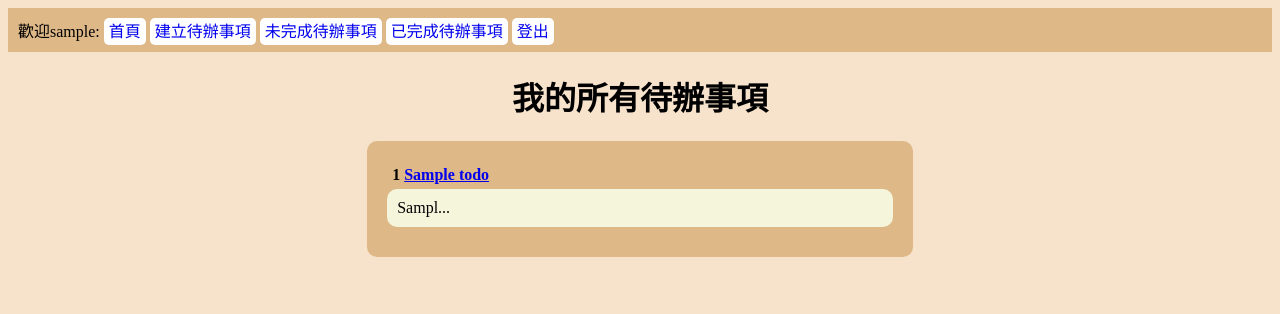
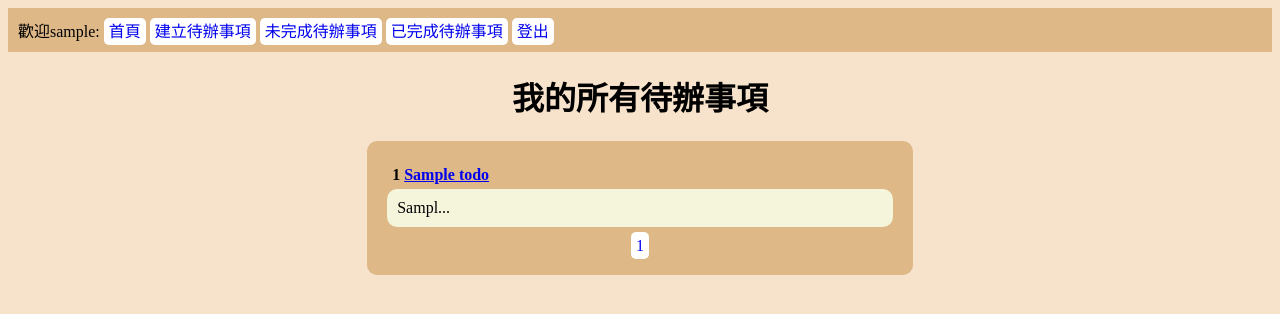
Before and after one commit to Ohnokaoru/todolist_report, a Django app: page / in a window 1280 px wide. Shown: the top 314 px of the page. Run offline with Django 5.2, Linux system fonts and the light colour scheme; a user stored in the database is signed in; tables that the repository leaves empty hold one stand-in row (values such as "Sample post").

Commit message:
完成頁碼呈現

```diff
--- a/static/css/style.css
+++ b/static/css/style.css
@@ -75,7 +75,8 @@ body {
     color: red;
 }
 
-#delete-todo-form {
+#delete-todo-form,
+#user-login-form {
     text-align: center;
     background-color: burlywood;
     margin: auto;
--- a/todo/templates/todo/all-todo.html
+++ b/todo/templates/todo/all-todo.html
@@ -27,11 +27,18 @@
         <a href="{% url 'all-todo' %}?page_btn=prev&page={{page}}">上一頁</a>
         {% endif %}
 
+        {% for i in total_page %}
+        <a href="{% url 'all-todo' %}?page_btn=&page={{i}}">{{i}}</a>
+        {% endfor %}
+
         {% if next %}
         <a href="{% url 'all-todo' %}?page_btn=next&page={{page}}">下一頁</a>
         {% endif %}
     </div>
 
 </div>
+<div id="message">
+    {{message}}
+</div>
 
 {% endblock %}
--- a/todo/templates/todo/completed-todo.html
+++ b/todo/templates/todo/completed-todo.html
@@ -27,6 +27,10 @@
         <a href="{% url 'completed-todo' %}?page_btn=prev&page={{page}}">上一頁</a>
         {% endif %}
 
+        {% for i in total_page %}
+        <a href="{% url 'completed-todo' %}?page_btn=&page={{i}}">{{i}}</a>
+        {% endfor %}
+
         {% if next %}
         <a href="{% url 'completed-todo' %}?page_btn=next&page={{page}}">下一頁</a>
         {% endif %}
--- a/todo/templates/todo/uncompleted-todo.html
+++ b/todo/templates/todo/uncompleted-todo.html
@@ -27,6 +27,10 @@
         <a href="{% url 'uncompleted-todo' %}?page_btn=prev&page={{page}}">上一頁</a>
         {% endif %}
 
+        {% for i in total_page %}
+        <a href="{% url 'uncompleted-todo' %}?page_btn=&page={{i}}">{{i}}</a>
+        {% endfor %}
+
         {% if next %}
         <a href="{% url 'uncompleted-todo' %}?page_btn=next&page={{page}}">下一頁</a>
         {% endif %}
--- a/todo/views.py
+++ b/todo/views.py
@@ -41,9 +41,10 @@ def create_todo(request):
 @login_required
 def all_todo(request):
     message = ""
-    todos = Todo.objects.all().order_by("-create_time")
+
+    todos = Todo.objects.filter(user=request.user).order_by("-create_time")
     if not todos:
-        message = "沒有待辦事項"
+        return redirect("create-todo")
 
     else:
         # 頁數預設為1
@@ -73,7 +74,9 @@ def all_todo(request):
         # 計算一頁的資料
         start = (page - 1) * page_size
         end = start + page_size
-        todos = Todo.objects.all().order_by("-create_time")[start:end]
+        todos = Todo.objects.filter(user=request.user).order_by("-create_time")[
+            start:end
+        ]
 
         next = page < total_page
         prev = page > 1
@@ -83,7 +86,7 @@ def all_todo(request):
             "todo/all-todo.html",
             {
                 "page": page,
-                "total_page": total_page,
+                "total_page": range(1, total_page + 1),
                 "todos": todos,
                 "next": next,
                 "prev": prev,
@@ -185,7 +188,7 @@ def uncompleted_todo(request):
         "todo/uncompleted-todo.html",
         {
             "page": page,
-            "total_page": total_page,
+            "total_page": range(1, total_page + 1),
             "uncompleted_todos": uncompleted_todos,
             "next": next,
             "prev": prev,
@@ -241,7 +244,7 @@ def completed_todo(request):
         "todo/completed-todo.html",
         {
             "page": page,
-            "total_page": total_page,
+            "total_page": range(1, total_page + 1),
             "completed_todos": completed_todos,
             "next": next,
             "prev": prev,
--- a/user/views.py
+++ b/user/views.py
@@ -41,7 +41,7 @@ def user_login(request):
 
         if user:
             login(request, user)
-            message = "登入成功"
+            return redirect("all-todo")
 
         else:
             message = "資料錯誤"
```
Also changed, not shown: 1 other file.
